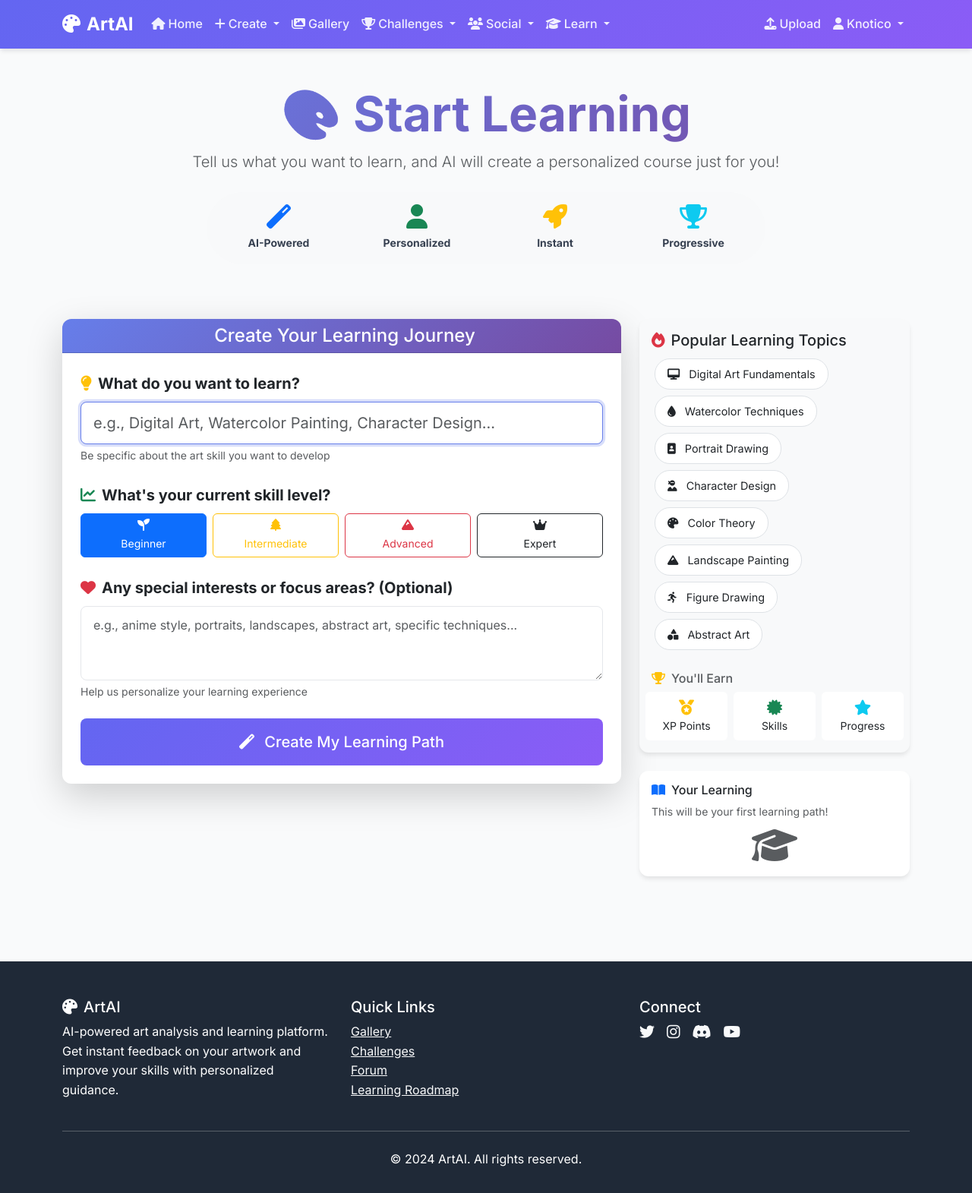
After one commit to knoticoo/Ai, a Flask app: page /start_learning in a window 1280 px wide. The commit adds this page. Shown: the whole page at 76% size. Run offline with Flask 3, Linux system fonts and the light colour scheme; a user stored in the database is signed in; some libraries are stand-ins or nearby versions.

Commit message:
Add AI-powered personalized learning path creation feature
Co-authored-by: ps5malinovskis <ps5malinovskis@gmail.com>

```diff
--- a/app.py
+++ b/app.py
@@ -709,13 +709,26 @@ def submit_challenge(challenge_id):
         filepath = os.path.join(app.config['UPLOAD_FOLDER'], unique_filename)
         file.save(filepath)
 
+        # Try to analyze artwork with AI (optional for challenges)
+        ai_feedback = "Challenge submission"
+        ai_score = 0.0
+        try:
+            ai_analysis = ai_analyzer.analyze_artwork(filepath)
+            ai_feedback = ai_analysis.get('feedback', 'Challenge submission')
+            ai_score = ai_analysis.get('score', 0.0)
+        except Exception as e:
+            print(f"AI analysis failed for challenge submission: {e}")
+            # Continue without AI analysis for challenges
+
         # Create artwork first
         artwork = Artwork(
             title=f"Challenge: {challenge.title}",
             description=request.form.get('description', ''),
             filename=unique_filename,
             user_id=current_user.id,
-            category='Challenge'
+            category='Challenge',
+            ai_feedback=ai_feedback,
+            ai_score=ai_score
         )
         db.session.add(artwork)
         db.session.flush()  # Get the artwork ID
@@ -2245,6 +2258,98 @@ def admin_ai_learning_path():
 
     return render_template('admin_ai_learning_path.html')
 
+@app.route('/start_learning', methods=['GET', 'POST'])
+@login_required
+def start_learning():
+    """User-facing learning path creation with AI"""
+    if request.method == 'POST':
+        topic = request.form.get('topic', '').strip()
+        skill_level = request.form.get('skill_level', 'Beginner')
+        interests = request.form.get('interests', '').strip()
+
+        if not topic:
+            flash('Please specify what you want to learn')
+            return render_template('start_learning.html')
+
+        try:
+            # Generate personalized learning path with AI
+            description = f"Personalized learning path for {current_user.username}"
+            if interests:
+                description += f" with focus on {interests}"
+
+            ai_content = ai_guide_generator.generate_comprehensive_learning_path(
+                topic, skill_level, description
+            )
+
+            # Check if learning path already exists for this user and topic
+            existing_path = LearningPath.query.filter(
+                LearningPath.title.ilike(f"%{topic}%"),
+                LearningPath.difficulty == skill_level
+            ).first()
+
+            if existing_path:
+                # Check if user already enrolled
+                existing_progress = UserPathProgress.query.filter_by(
+                    user_id=current_user.id,
+                    path_id=existing_path.id
+                ).first()
+
+                if existing_progress:
+                    flash(f'You are already enrolled in "{existing_path.title}"!')
+                    return redirect(url_for('ai_guide', path_id=existing_path.id))
+                else:
+                    # Enroll user in existing path
+                    progress = UserPathProgress(
+                        user_id=current_user.id,
+                        path_id=existing_path.id
+                    )
+                    db.session.add(progress)
+                    db.session.commit()
+                    flash(f'Enrolled in existing course: "{existing_path.title}"!')
+                    return redirect(url_for('ai_guide', path_id=existing_path.id))
+
+            # Create new learning path
+            learning_path = LearningPath(
+                title=ai_content['title'],
+                description=ai_content['description'],
+                difficulty=skill_level,
+                order=LearningPath.query.count() + 1,
+                category=ai_content.get('category', 'Personalized'),
+                estimated_hours=ai_content.get('estimated_hours', 2)
+            )
+            db.session.add(learning_path)
+            db.session.flush()
+
+            # Create lessons
+            for lesson_data in ai_content.get('lessons', []):
+                lesson = Lesson(
+                    path_id=learning_path.id,
+                    title=lesson_data['title'],
+                    content=lesson_data['content'],
+                    lesson_type=lesson_data.get('type', 'theory'),
+                    order=lesson_data['order'],
+                    estimated_minutes=lesson_data.get('estimated_minutes', 15),
+                    completion_xp=lesson_data.get('xp', 10)
+                )
+                db.session.add(lesson)
+
+            # Enroll user in the new path
+            progress = UserPathProgress(
+                user_id=current_user.id,
+                path_id=learning_path.id
+            )
+            db.session.add(progress)
+            db.session.commit()
+
+            flash(f'🎉 Created your personalized learning path: "{ai_content["title"]}"!')
+            return redirect(url_for('ai_guide', path_id=learning_path.id))
+
+        except Exception as e:
+            flash(f'Error creating your learning path: {str(e)}')
+            return render_template('start_learning.html')
+
+    return render_template('start_learning.html')
+
 @app.route('/admin/analytics')
 @login_required
 def admin_analytics():
@@ -2278,11 +2383,33 @@ def admin_analytics():
         'total_submissions': BattleSubmission.query.count()
     }
 
+    # Engagement statistics
+    engagement_stats = {
+        'total_likes': 0,  # Would need to implement likes system
+        'total_comments': Comment.query.count() if 'Comment' in globals() else 0,
+        'total_shares': 0,  # Would need to implement sharing system
+        'total_views': 0   # Would need to implement view tracking
+    }
+
+    # Basic analytics data
+    analytics_data = {
+        'total_users': User.query.count(),
+        'total_artworks': Artwork.query.count(),
+        'active_challenges': Challenge.query.filter_by(is_active=True).count(),
+        'active_battles': ArtBattle.query.filter(ArtBattle.end_date > datetime.utcnow()).count(),
+        'new_users_this_week': User.query.filter(User.join_date >= datetime.utcnow() - timedelta(days=7)).count(),
+        'new_artworks_this_week': Artwork.query.filter(Artwork.upload_date >= datetime.utcnow() - timedelta(days=7)).count(),
+        'total_challenge_submissions': ChallengeSubmission.query.count(),
+        'total_battle_participants': BattleSubmission.query.count()
+    }
+
     return render_template('admin_analytics.html',
                          user_growth=user_growth,
                          top_users=top_users,
                          popular_paths=popular_paths,
-                         battle_stats=battle_stats)
+                         battle_stats=battle_stats,
+                         engagement_stats=engagement_stats,
+                         **analytics_data)
 
 @app.route('/admin/user/<int:user_id>/toggle_admin', methods=['POST'])
 @login_required
--- a/templates/base.html
+++ b/templates/base.html
@@ -371,10 +371,18 @@
                             </a></li>
                         </ul>
                     </li>
-                    <li class="nav-item">
-                        <a class="nav-link" href="{{ url_for('roadmap') }}">
-                            <i class="fas fa-road me-1"></i>Learn
+                    <li class="nav-item dropdown">
+                        <a class="nav-link dropdown-toggle" href="#" id="learnDropdown" role="button" data-bs-toggle="dropdown">
+                            <i class="fas fa-graduation-cap me-1"></i>Learn
                         </a>
+                        <ul class="dropdown-menu">
+                            <li><a class="dropdown-item" href="{{ url_for('start_learning') }}">
+                                <i class="fas fa-magic me-2 text-primary"></i>Start Learning (AI)
+                            </a></li>
+                            <li><a class="dropdown-item" href="{{ url_for('roadmap') }}">
+                                <i class="fas fa-road me-2"></i>Learning Roadmap
+                            </a></li>
+                        </ul>
                     </li>
                 </ul>
 
--- /dev/null
+++ b/templates/start_learning.html
@@ -0,0 +1,334 @@
+{% extends "base.html" %}
+
+{% block title %}Start Learning - ArtAI{% endblock %}
+
+{% block content %}
+<div class="container py-5">
+    <!-- Hero Section -->
+    <div class="text-center mb-5">
+        <h1 class="display-3 fw-bold text-gradient">🎨 Start Learning</h1>
+        <p class="lead text-muted mb-4">Tell us what you want to learn, and AI will create a personalized course just for you!</p>
+        <div class="row justify-content-center">
+            <div class="col-md-8">
+                <div class="bg-light rounded-pill p-3 mb-4">
+                    <div class="row text-center">
+                        <div class="col">
+                            <i class="fas fa-magic fa-2x text-primary mb-2"></i>
+                            <div class="small fw-bold">AI-Powered</div>
+                        </div>
+                        <div class="col">
+                            <i class="fas fa-user fa-2x text-success mb-2"></i>
+                            <div class="small fw-bold">Personalized</div>
+                        </div>
+                        <div class="col">
+                            <i class="fas fa-rocket fa-2x text-warning mb-2"></i>
+                            <div class="small fw-bold">Instant</div>
+                        </div>
+                        <div class="col">
+                            <i class="fas fa-trophy fa-2x text-info mb-2"></i>
+                            <div class="small fw-bold">Progressive</div>
+                        </div>
+                    </div>
+                </div>
+            </div>
+        </div>
+    </div>
+
+    <!-- Learning Path Creator -->
+    <div class="row justify-content-center">
+        <div class="col-lg-8">
+            <div class="card shadow-lg border-0">
+                <div class="card-header bg-gradient-primary text-white text-center">
+                    <h4 class="mb-0">
+                        <i class="fas fa-sparkles me-2"></i>Create Your Learning Journey
+                    </h4>
+                </div>
+                <div class="card-body p-4">
+                    <form method="POST" id="learningForm">
+                        <!-- What to Learn -->
+                        <div class="mb-4">
+                            <label for="topic" class="form-label fs-5 fw-bold">
+                                <i class="fas fa-lightbulb text-warning me-2"></i>What do you want to learn?
+                            </label>
+                            <input type="text"
+                                   class="form-control form-control-lg"
+                                   id="topic"
+                                   name="topic"
+                                   placeholder="e.g., Digital Art, Watercolor Painting, Character Design..."
+                                   required>
+                            <div class="form-text">Be specific about the art skill you want to develop</div>
+                        </div>
+
+                        <!-- Skill Level -->
+                        <div class="mb-4">
+                            <label for="skill_level" class="form-label fs-5 fw-bold">
+                                <i class="fas fa-chart-line text-success me-2"></i>What's your current skill level?
+                            </label>
+                            <div class="row g-2">
+                                <div class="col-6 col-md-3">
+                                    <input type="radio" class="btn-check" name="skill_level" id="beginner" value="Beginner" checked>
+                                    <label class="btn btn-outline-success w-100" for="beginner">
+                                        <i class="fas fa-seedling d-block mb-1"></i>
+                                        <small>Beginner</small>
+                                    </label>
+                                </div>
+                                <div class="col-6 col-md-3">
+                                    <input type="radio" class="btn-check" name="skill_level" id="intermediate" value="Intermediate">
+                                    <label class="btn btn-outline-warning w-100" for="intermediate">
+                                        <i class="fas fa-tree d-block mb-1"></i>
+                                        <small>Intermediate</small>
+                                    </label>
+                                </div>
+                                <div class="col-6 col-md-3">
+                                    <input type="radio" class="btn-check" name="skill_level" id="advanced" value="Advanced">
+                                    <label class="btn btn-outline-danger w-100" for="advanced">
+                                        <i class="fas fa-mountain d-block mb-1"></i>
+                                        <small>Advanced</small>
+                                    </label>
+                                </div>
+                                <div class="col-6 col-md-3">
+                                    <input type="radio" class="btn-check" name="skill_level" id="expert" value="Expert">
+                                    <label class="btn btn-outline-dark w-100" for="expert">
+                                        <i class="fas fa-crown d-block mb-1"></i>
+                                        <small>Expert</small>
+                                    </label>
+                                </div>
+                            </div>
+                        </div>
+
+                        <!-- Special Interests -->
+                        <div class="mb-4">
+                            <label for="interests" class="form-label fs-5 fw-bold">
+                                <i class="fas fa-heart text-danger me-2"></i>Any special interests or focus areas? (Optional)
+                            </label>
+                            <textarea class="form-control"
+                                      id="interests"
+                                      name="interests"
+                                      rows="3"
+                                      placeholder="e.g., anime style, portraits, landscapes, abstract art, specific techniques..."></textarea>
+                            <div class="form-text">Help us personalize your learning experience</div>
+                        </div>
+
+                        <!-- Submit Button -->
+                        <div class="d-grid">
+                            <button type="submit" class="btn btn-primary btn-lg py-3">
+                                <i class="fas fa-magic me-2"></i>
+                                <span id="submitText">Create My Learning Path</span>
+                            </button>
+                        </div>
+                    </form>
+                </div>
+            </div>
+        </div>
+
+        <!-- Popular Topics Sidebar -->
+        <div class="col-lg-4">
+            <div class="card border-0 bg-light">
+                <div class="card-body">
+                    <h5 class="card-title">
+                        <i class="fas fa-fire text-danger me-2"></i>Popular Learning Topics
+                    </h5>
+                    <div class="popular-topics mb-4">
+                        <div class="topic-tag" data-topic="Digital Art Fundamentals">
+                            <i class="fas fa-desktop"></i> Digital Art Fundamentals
+                        </div>
+                        <div class="topic-tag" data-topic="Watercolor Techniques">
+                            <i class="fas fa-tint"></i> Watercolor Techniques
+                        </div>
+                        <div class="topic-tag" data-topic="Portrait Drawing">
+                            <i class="fas fa-portrait"></i> Portrait Drawing
+                        </div>
+                        <div class="topic-tag" data-topic="Character Design">
+                            <i class="fas fa-user-ninja"></i> Character Design
+                        </div>
+                        <div class="topic-tag" data-topic="Color Theory">
+                            <i class="fas fa-palette"></i> Color Theory
+                        </div>
+                        <div class="topic-tag" data-topic="Landscape Painting">
+                            <i class="fas fa-mountain"></i> Landscape Painting
+                        </div>
+                        <div class="topic-tag" data-topic="Figure Drawing">
+                            <i class="fas fa-running"></i> Figure Drawing
+                        </div>
+                        <div class="topic-tag" data-topic="Abstract Art">
+                            <i class="fas fa-shapes"></i> Abstract Art
+                        </div>
+                    </div>
+
+                    <div class="achievement-preview">
+                        <h6 class="text-muted">
+                            <i class="fas fa-trophy text-warning me-2"></i>You'll Earn
+                        </h6>
+                        <div class="row text-center">
+                            <div class="col-4">
+                                <div class="p-2 rounded bg-white">
+                                    <i class="fas fa-medal text-warning fa-lg"></i>
+                                    <div class="small">XP Points</div>
+                                </div>
+                            </div>
+                            <div class="col-4">
+                                <div class="p-2 rounded bg-white">
+                                    <i class="fas fa-certificate text-success fa-lg"></i>
+                                    <div class="small">Skills</div>
+                                </div>
+                            </div>
+                            <div class="col-4">
+                                <div class="p-2 rounded bg-white">
+                                    <i class="fas fa-star text-info fa-lg"></i>
+                                    <div class="small">Progress</div>
+                                </div>
+                            </div>
+                        </div>
+                    </div>
+                </div>
+            </div>
+
+            <!-- Your Current Learning -->
+            {% if current_user.is_authenticated %}
+            <div class="card mt-4">
+                <div class="card-body">
+                    <h6 class="card-title">
+                        <i class="fas fa-book-open text-primary me-2"></i>Your Learning
+                    </h6>
+                    {% set user_progress = current_user.user_skills %}
+                    {% if user_progress %}
+                        <div class="small text-muted mb-2">Continue your journey:</div>
+                        {% for progress in user_progress[:3] %}
+                        <div class="d-flex justify-content-between align-items-center mb-2">
+                            <span class="small">{{ progress.skill.name }}</span>
+                            <span class="badge bg-primary">Level {{ progress.level }}</span>
+                        </div>
+                        {% endfor %}
+                        <a href="{{ url_for('roadmap') }}" class="btn btn-sm btn-outline-primary w-100 mt-2">
+                            View All Courses
+                        </a>
+                    {% else %}
+                        <p class="small text-muted mb-2">This will be your first learning path!</p>
+                        <div class="text-center">
+                            <i class="fas fa-graduation-cap fa-3x text-muted"></i>
+                        </div>
+                    {% endif %}
+                </div>
+            </div>
+            {% endif %}
+        </div>
+    </div>
+</div>
+
+<style>
+.text-gradient {
+    background: linear-gradient(135deg, #667eea 0%, #764ba2 100%);
+    -webkit-background-clip: text;
+    -webkit-text-fill-color: transparent;
+    background-clip: text;
+}
+
+.bg-gradient-primary {
+    background: linear-gradient(135deg, #667eea 0%, #764ba2 100%);
+}
+
+.topic-tag {
+    display: inline-block;
+    background: white;
+    border: 1px solid #dee2e6;
+    border-radius: 20px;
+    padding: 8px 16px;
+    margin: 4px;
+    cursor: pointer;
+    transition: all 0.2s;
+    font-size: 0.9rem;
+}
+
+.topic-tag:hover {
+    background: var(--bs-primary);
+    color: white;
+    transform: translateY(-2px);
+    box-shadow: 0 4px 8px rgba(0,0,0,0.1);
+}
+
+.topic-tag i {
+    margin-right: 8px;
+}
+
+.btn-check:checked + .btn {
+    background-color: var(--bs-primary);
+    border-color: var(--bs-primary);
+    color: white;
+}
+
+.card {
+    transition: transform 0.2s;
+}
+
+.card:hover {
+    transform: translateY(-2px);
+}
+
+.achievement-preview .row > div {
+    padding: 0 4px;
+}
+
+.form-control:focus,
+.form-select:focus {
+    border-color: #667eea;
+    box-shadow: 0 0 0 0.2rem rgba(102, 126, 234, 0.25);
+}
+
+@keyframes pulse {
+    0% { transform: scale(1); }
+    50% { transform: scale(1.05); }
+    100% { transform: scale(1); }
+}
+
+.loading {
+    animation: pulse 2s infinite;
+}
+</style>
+
+<script>
+document.addEventListener('DOMContentLoaded', function() {
+    // Topic suggestion clicks
+    document.querySelectorAll('.topic-tag').forEach(tag => {
+        tag.addEventListener('click', function() {
+            const topic = this.dataset.topic;
+            document.getElementById('topic').value = topic;
+            document.getElementById('topic').focus();
+
+            // Visual feedback
+            this.style.transform = 'scale(1.1)';
+            setTimeout(() => {
+                this.style.transform = 'scale(1)';
+            }, 200);
+        });
+    });
+
+    // Form submission with loading state
+    document.getElementById('learningForm').addEventListener('submit', function() {
+        const submitBtn = this.querySelector('button[type="submit"]');
+        const submitText = document.getElementById('submitText');
+
+        submitText.textContent = 'Creating Your Course...';
+        submitBtn.disabled = true;
+        submitBtn.classList.add('loading');
+
+        // Add spinner
+        const spinner = document.createElement('i');
+        spinner.className = 'fas fa-spinner fa-spin me-2';
+        submitBtn.insertBefore(spinner, submitText);
+    });
+
+    // Auto-focus on topic input
+    document.getElementById('topic').focus();
+
+    // Smooth scroll for long forms
+    const formInputs = document.querySelectorAll('input, textarea');
+    formInputs.forEach(input => {
+        input.addEventListener('focus', function() {
+            setTimeout(() => {
+                this.scrollIntoView({ behavior: 'smooth', block: 'center' });
+            }, 100);
+        });
+    });
+});
+</script>
+{% endblock %}
```
Also changed, not shown: templates/roadmap.html (+21 -0 lines).
